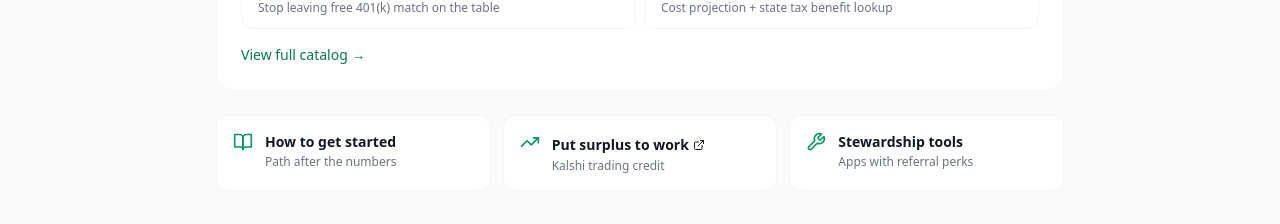
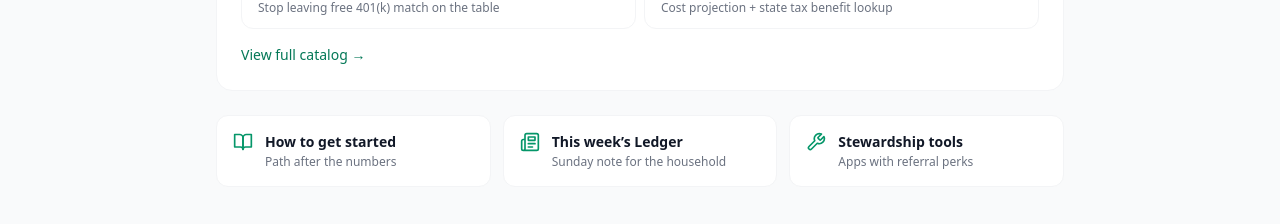
Before and after one commit to daughterpop/super-fi-calc, a React (Vite) app: page /calculators/bonus-value in a window 1280 px wide. Shown: the part 1759-1983 px from the top of the page. Built offline with nearby package versions, Linux system fonts and the light colour scheme.

Commit message:
Daily site improvement: Replace stacked calculator affiliate with a Ledger next step – August 31, 2026

```diff
--- a/src/pages/CalculatorTool.jsx
+++ b/src/pages/CalculatorTool.jsx
@@ -1,5 +1,5 @@
 import { Link, Navigate, useParams } from 'react-router-dom';
-import { ArrowLeft, ExternalLink, BookOpen, Wrench, TrendingUp } from 'lucide-react';
+import { ArrowLeft, BookOpen, Wrench, Newspaper } from 'lucide-react';
 import SiteHeader from '../components/SiteHeader';
 import SiteFooter from '../components/SiteFooter';
 import SubscribeForm from '../components/SubscribeForm';
@@ -24,7 +24,6 @@ import {
   HAS_INTERNAL_NUDGE,
   pathForCalculator,
 } from '../data/calculators';
-import { getReferral } from '../data/referrals';
 
 function renderCalculator(id) {
   switch (id) {
@@ -62,7 +61,6 @@ function renderCalculator(id) {
 export default function CalculatorTool() {
   const { slug } = useParams();
   const tool = CALCULATOR_BY_SLUG[slug];
-  const investStep = getReferral({ slot: 3, pool: 'investing' });
 
   if (!tool) {
     return <Navigate to="/calculators" replace />;
@@ -115,6 +113,7 @@ export default function CalculatorTool() {
           </Link>
         </div>
 
+        {/* One next-step row: blog + Ledger + tools. Header strip / SoftSellNudge already cover referrals. */}
         <div className="grid grid-cols-1 sm:grid-cols-3 gap-3">
           <Link
             to="/blog/how-to-get-started-on-your-fi-path"
@@ -126,21 +125,16 @@ export default function CalculatorTool() {
               <p className="text-xs text-gray-500 mt-0.5">Path after the numbers</p>
             </div>
           </Link>
-          <a
-            href={investStep.href}
-            target="_blank"
-            rel="noopener noreferrer"
+          <Link
+            to="/ledger"
             className="bg-white border border-gray-100 rounded-xl p-4 hover:border-emerald-200 transition flex gap-3"
           >
-            <TrendingUp className="text-emerald-600 shrink-0" size={20} />
+            <Newspaper className="text-emerald-600 shrink-0" size={20} />
             <div>
-              <p className="font-semibold text-sm text-gray-900 inline-flex items-center gap-1">
-                Put surplus to work
-                <ExternalLink size={12} />
-              </p>
-              <p className="text-xs text-gray-500 mt-0.5">{investStep.stripHeadline}</p>
+              <p className="font-semibold text-sm text-gray-900">This week’s Ledger</p>
+              <p className="text-xs text-gray-500 mt-0.5">Sunday note for the household</p>
             </div>
-          </a>
+          </Link>
           <Link
             to="/tools"
             className="bg-white border border-gray-100 rounded-xl p-4 hover:border-emerald-200 transition flex gap-3"
```
